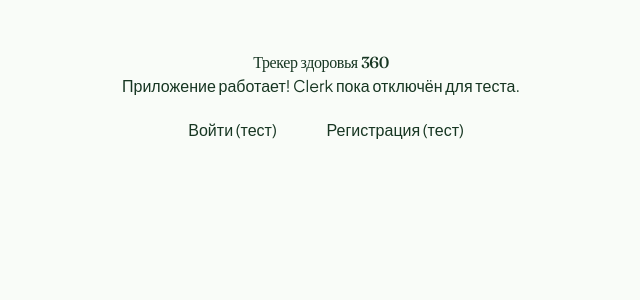
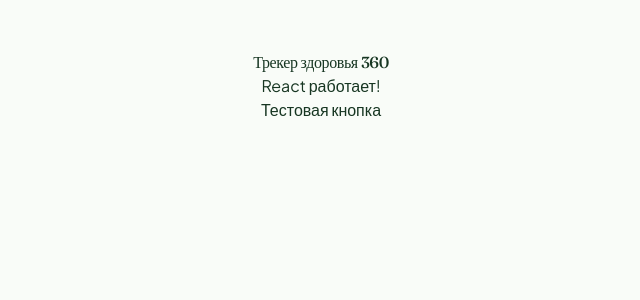
Before and after one commit to fedotkinalexander17-boop/calorie-tracker, a React (Vite) app in the folder artifacts/calorie-tracker/: page / in a window 1280 px wide. Shown: the top 300 px of the page, without its empty margins (319-959 px from the left). Built offline with nearby package versions, Linux system fonts and the light colour scheme.

Commit message:
Test React without Clerk

```diff
--- a/artifacts/calorie-tracker/src/App.tsx
+++ b/artifacts/calorie-tracker/src/App.tsx
@@ -1,10 +1,10 @@
 function App() {
+  console.log('App rendered');
   return (
     <div style={{ textAlign: 'center', padding: '50px' }}>
       <h1>Трекер здоровья 360</h1>
-      <p>Приложение работает! Clerk пока отключён для теста.</p>
-      <button style={{ margin: '10px', padding: '10px 20px' }}>Войти (тест)</button>
-      <button style={{ padding: '10px 20px' }}>Регистрация (тест)</button>
+      <p>React работает!</p>
+      <button onClick={() => alert('Клик!')}>Тестовая кнопка</button>
     </div>
   );
 }
--- a/artifacts/calorie-tracker/src/main.tsx
+++ b/artifacts/calorie-tracker/src/main.tsx
@@ -1,20 +1,13 @@
 import React from 'react';
 import ReactDOM from 'react-dom/client';
-import { ClerkProvider } from '@clerk/clerk-react';
 import App from './App';
 import './index.css';
 
-// ВРЕМЕННО: ключ прямо в коде (только для теста!)
-const PUBLISHABLE_KEY = 'pk_test_c6x1YXNhbQtc25ha2UtNjIuY2x1cmuYjNj3bVudHMuZGV2Y3A';
-
-if (!PUBLISHABLE_KEY) {
-  throw new Error('Missing Publishable Key');
-}
+// Временно без Clerk для проверки
+console.log('main.tsx loaded');
 
 ReactDOM.createRoot(document.getElementById('root')!).render(
   <React.StrictMode>
-    <ClerkProvider publishableKey={PUBLISHABLE_KEY}>
-      <App />
-    </ClerkProvider>
+    <App />
   </React.StrictMode>
 );
```
Also changed, not shown: 3 other files (tests, documents, lock files or other folders).
